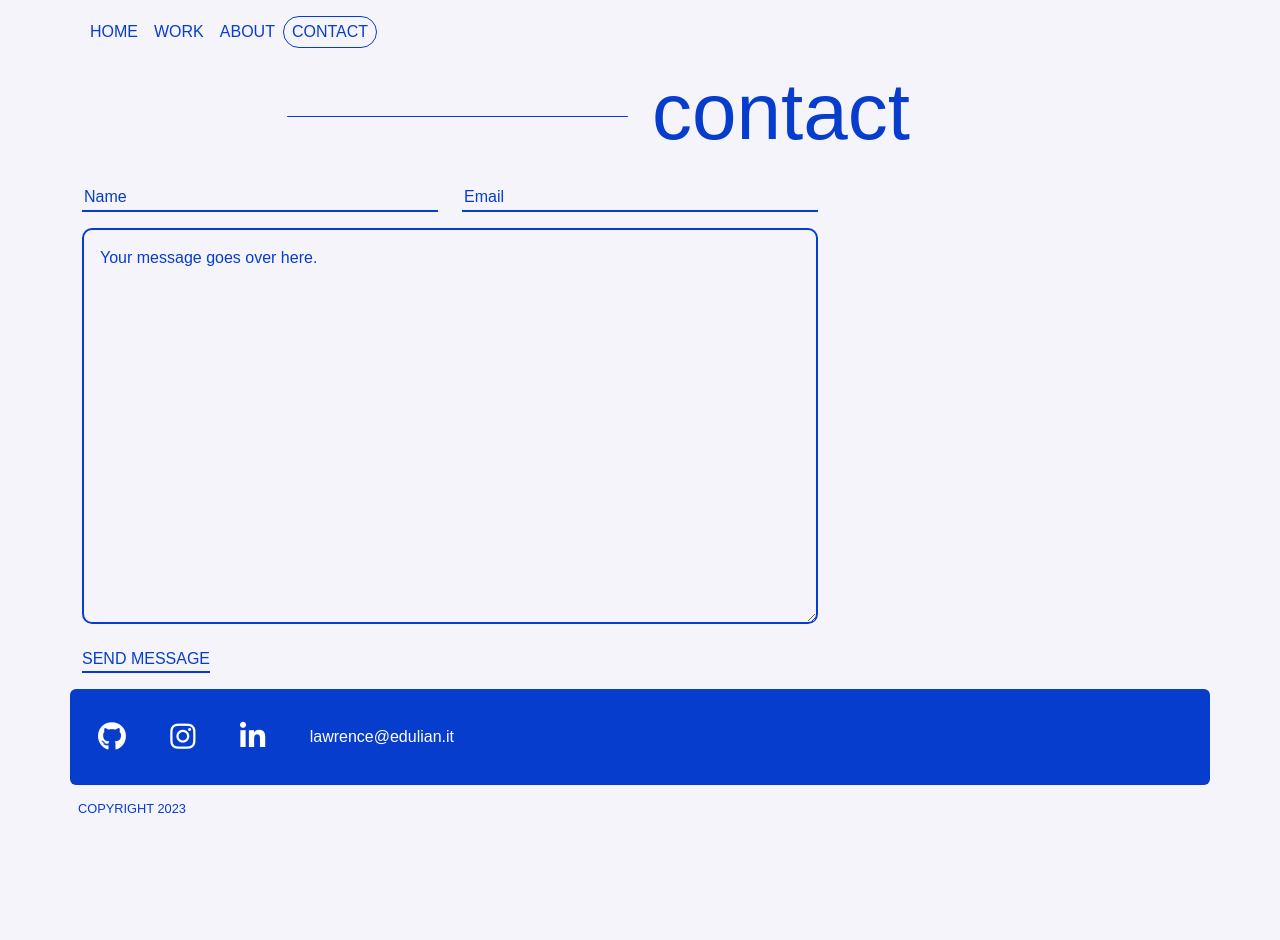
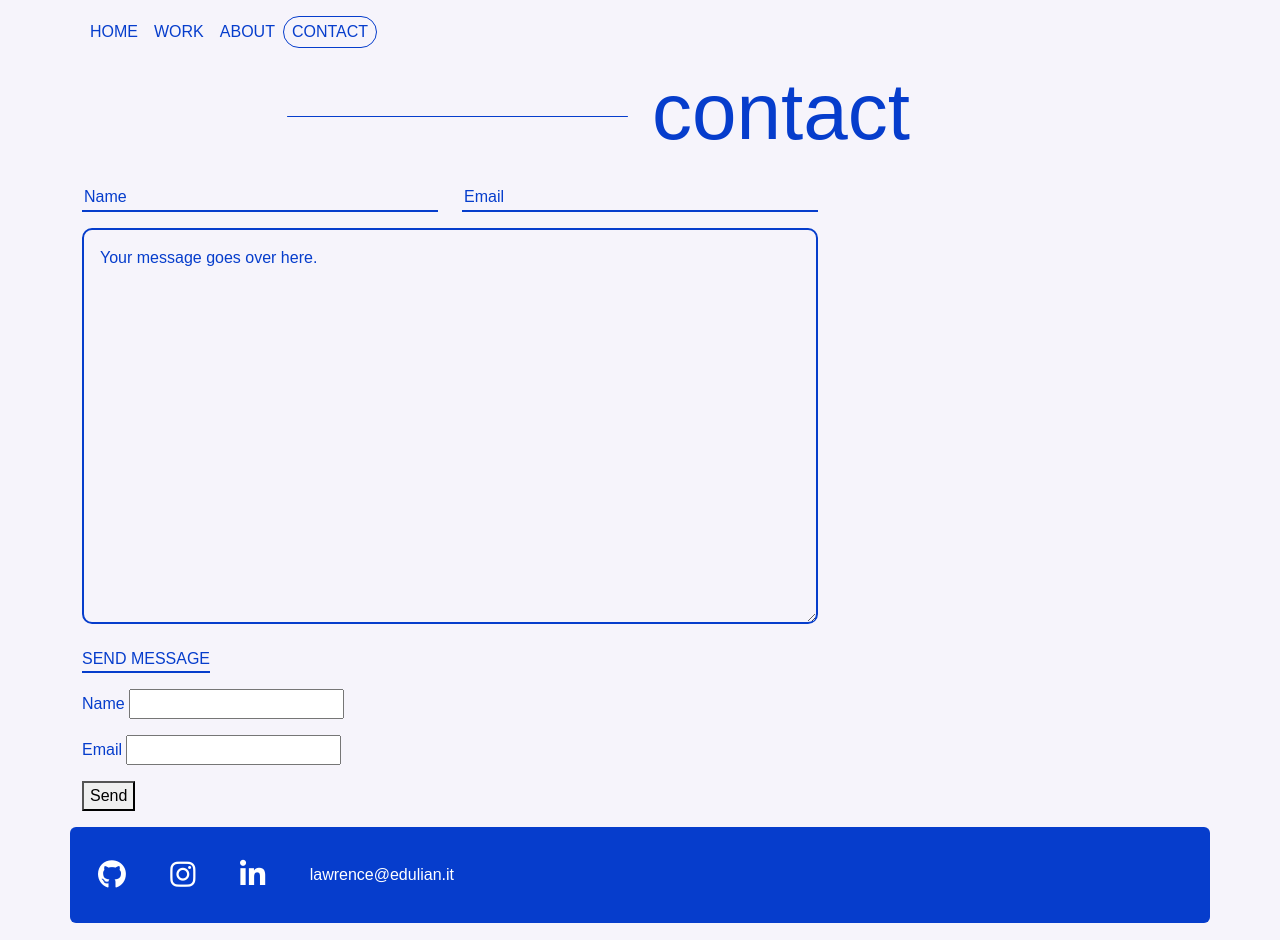
Before and after one commit to lawrencedulian/my-portfolio, a Vue app: page /contact in a window 1280 px wide. Shown: the top 940 px of the page. Before the commit the page ends 833 px from the top, so only its background shows below. Built offline with nearby package versions, Linux system fonts and the light colour scheme.

Commit message:
debugging contact form

```diff
--- a/src/pages/ContactPage.vue
+++ b/src/pages/ContactPage.vue
@@ -26,8 +26,8 @@
                         <div class="mb-3 row row-cols-1 row-cols-lg-2 row-cols-md-1">
                             <div class="col">
                                 <label for="name"></label>
-                                <input type="text" class="my-form-control" id="name" name="name" placeholder="Name" required
-                                    aria-label="Name">
+                                <input type="text" class="my-form-control" id="name" name="name" placeholder="Name"
+                                    required aria-label="Name">
                             </div>
                             <div class="col">
                                 <label for="email"></label>
@@ -48,6 +48,17 @@
                                 </div>
                             </div>
                         </div>
+                    </form>
+                    <form name="contact" netlify>
+                        <p>
+                            <label>Name <input type="text" name="name" /></label>
+                        </p>
+                        <p>
+                            <label>Email <input type="email" name="email" /></label>
+                        </p>
+                        <p>
+                            <button type="submit">Send</button>
+                        </p>
                     </form>
                 </div>
             </div>
```
